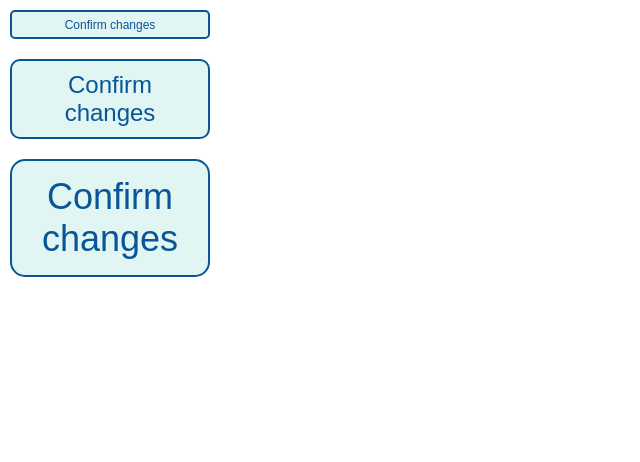
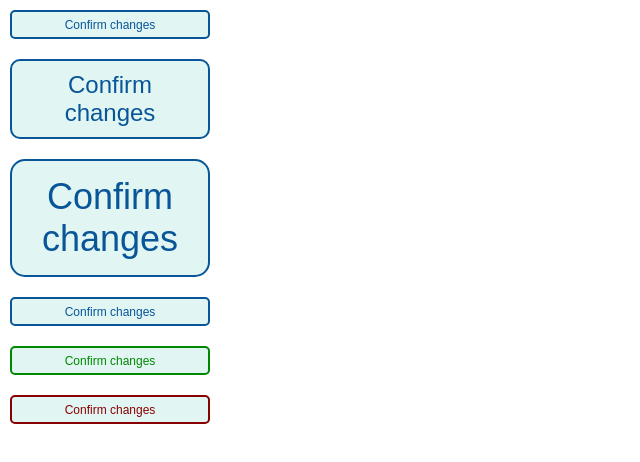
Before and after one commit to tutorials-coding/sass-sandbox, a React (Create React App) app: page / in a window 1280 px wide. Shown: the top 462 px of the page, without its empty margins (0-640 px from the left). Built offline with nearby package versions, Linux system fonts and the light colour scheme.

Commit message:
Add arbitrary keyword arguments example

```diff
--- a/src/App.js
+++ b/src/App.js
@@ -12,6 +12,10 @@ function App() {
       <Button title="Confirm changes" onClick={handleClick} size="sm" />
       <Button title="Confirm changes" onClick={handleClick} size="md" />
       <Button title="Confirm changes" onClick={handleClick} size="lg" />
+
+      <Button title="Confirm changes" onClick={handleClick} type="info" />
+      <Button title="Confirm changes" onClick={handleClick} type="success" />
+      <Button title="Confirm changes" onClick={handleClick} type="error" />
     </div>
   )
 }
--- a/src/components/Button/Button.js
+++ b/src/components/Button/Button.js
@@ -6,15 +6,18 @@ const buttonSizeClassName = {
   lg: 'button-lg',
 }
 
-// const buttonTypeClassName = {
-//   success: 'button-type-success',
-//   error: 'button-type-error',
-//   info: 'button-type-info',
-// }
+const buttonTypeClassName = {
+  success: 'button-type-success',
+  error: 'button-type-error',
+  info: 'button-type-info',
+}
 
-export function Button({ title, onClick, size = 'sm' }) {
+export function Button({ title, onClick, size = 'sm', type = 'info' }) {
   return (
-    <button className={`button ${buttonSizeClassName[size]}`} onClick={onClick}>
+    <button
+      className={`button ${buttonSizeClassName[size]} ${buttonTypeClassName[type]}`}
+      onClick={onClick}
+    >
       <span className="button-title">{title}</span>
     </button>
   )
--- a/src/components/Button/Button.scss
+++ b/src/components/Button/Button.scss
@@ -1,3 +1,5 @@
+@use "sass:meta";
+
 @mixin button-size($padding-y, $padding-x, $border-radius, $font-size: 12px) {
   padding: $padding-y $padding-x;
   border-radius: $border-radius;
@@ -40,7 +42,7 @@
   }
 }
 
-//
+// base mixin implementation
 // .button-sm {
 //   @include button-size(5px, 10px, 5px);
 // }
@@ -56,7 +58,7 @@
 //   @include button-size(15px, 35px, 9px, 16px);
 // }
 
-//
+// any number of arguments
 @mixin button-type($selectors...) {
   @for $i from 0 to length($selectors) {
     #{nth($selectors, $i + 1)} {
@@ -72,17 +74,16 @@
 }
 @include button-type('.button-sm', '.button-md', '.button-lg');
 
-//
-// @mixin button-types($args...) {
-//   @each $name, $color in $args {
-//     .button-type-#{$name} {
-//       border: 2px solid $color;
+// arbitrary keyword arguments
+@mixin button-types($args...) {
+  @each $name, $color in meta.keywords($args) {
+    .button-type-#{$name} {
+      border: 2px solid $color;
 
-//       > .button-title {
-//         color: $color;
-//       }
-//     }
-//   }
-// }
-
-// @include button-types($success: #080, $error: #800, $info: #085698);
+      > .button-title {
+        color: $color;
+      }
+    }
+  }
+}
+@include button-types($success: #080, $error: #800, $info: #085698);
```
